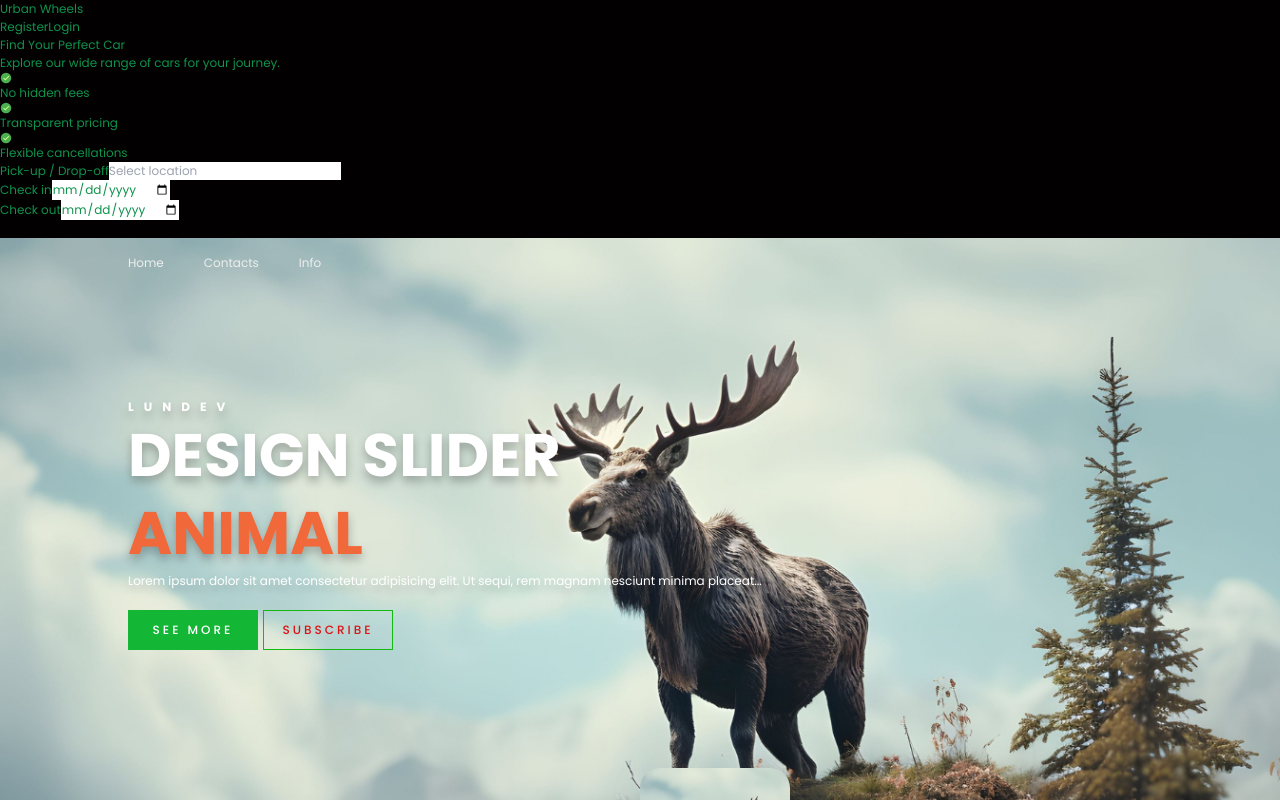
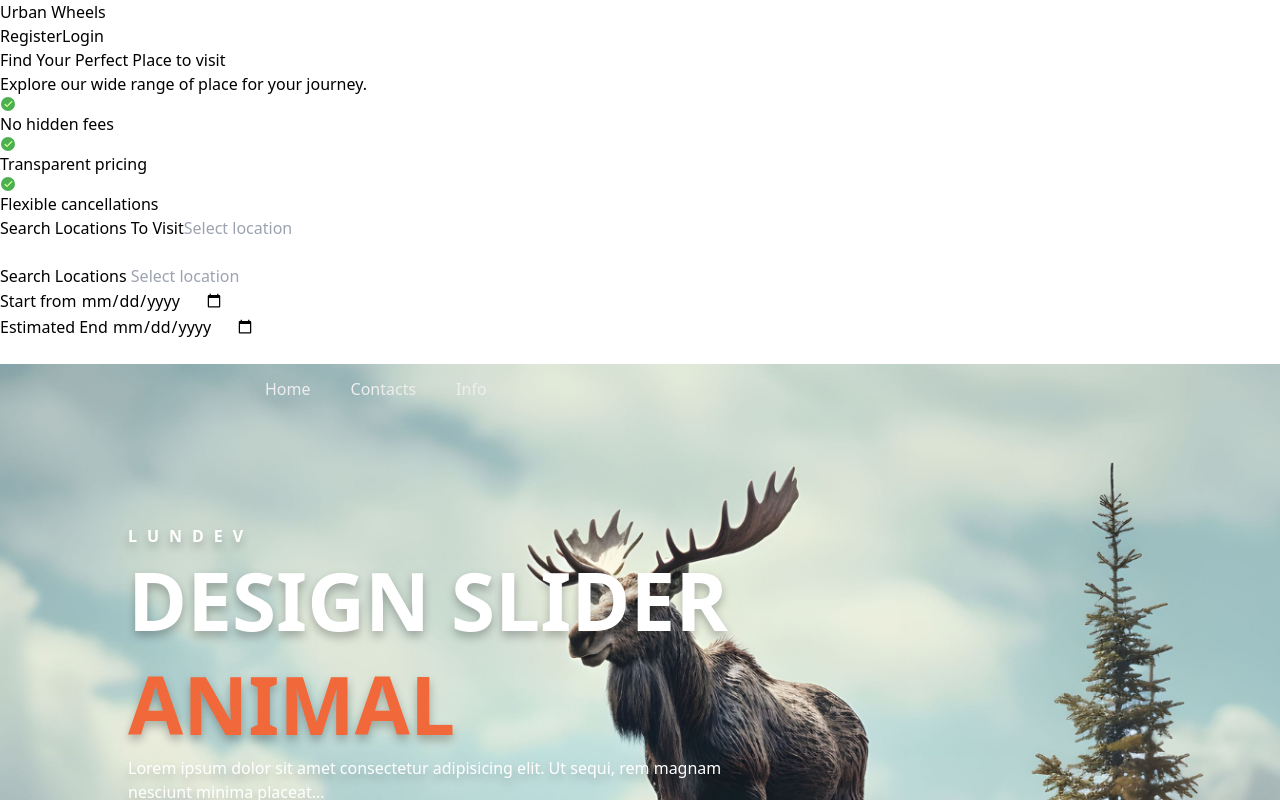
Before and after one commit to bibekcraft/Tour-Nepal, a React (Vite) app in the folder frontend/carrental/: page / in a window 1280 px wide. Shown: the top 800 px of the page. Built offline with nearby package versions, Linux system fonts and the light colour scheme.

Commit message:
Newly designing Neal

```diff
--- a/frontend/carrental/src/component/firstpage/TopBar.jsx
+++ b/frontend/carrental/src/component/firstpage/TopBar.jsx
@@ -2,7 +2,7 @@ import { FcOk } from "react-icons/fc";
 
 function TopBar() {
   return (
-    <div className="bg-gray-100 font-poppins">
+    <div className="bg-gray-100 font-poppins ">
       {/* Navbar */}
       <div className="flex items-center justify-between p-4 bg-white shadow-lg">
         <div className="flex items-center space-x-4">
@@ -21,15 +21,15 @@ function TopBar() {
 
       {/* Main Content */}
       <div className="py-16 text-center">
-        <h2 className="text-5xl font-bold">Find Your Perfect Car</h2>
+        <h2 className="text-5xl font-bold text-green-800">Find Your Perfect Place to visit</h2>
         <p className="mt-4 text-lg text-gray-500">
-          Explore our wide range of cars for your journey.
+          Explore our wide range of place    for your journey.
         </p>
 
         {/* Features */}
         <div className="flex justify-center mt-12 space-x-12">
           <div className="flex items-center space-x-3 text-lg">
-            <FcOk className="text-2xl" />
+            <FcOk className="text-2xl " />
             <span>No hidden fees</span>
           </div>
           <div className="flex items-center space-x-3 text-lg">
@@ -46,7 +46,40 @@ function TopBar() {
         <div className="inline-block p-10 mt-16 bg-white rounded-lg shadow-xl">
           <div className="flex items-center space-x-10">
             <div>
-              <label className="block text-lg font-semibold">Pick-up / Drop-off</label>
+              <label className="block text-lg font-semibold">Search Locations To Visit</label>
+              <input
+                type="text"
+                placeholder="Select location"
+                className="p-3 mt-2 border-2 border-gray-300 rounded-lg w-104 focus:outline-none focus:border-black"
+              />
+            </div>
+
+
+            <button className="p-4 text-white transition-all bg-black rounded-full hover:bg-gray-800">
+              <svg
+                className="w-6 h-6"
+                fill="none"
+                stroke="currentColor"
+                viewBox="0 0 24 24"
+                xmlns="http://www.w3.org/2000/svg"
+              >
+                <path
+                  strokeLinecap="round"
+                  strokeLinejoin="round"
+                  strokeWidth="2"
+                  d="M21 21l-6-6m2-5a7 7 0 11-14 0 7 7 0 0114 0z"
+                ></path>
+              </svg>
+
+            </button>
+          </div>
+          <h4></h4>
+          <div></div>
+
+          <div className="flex items-center mt-20 space-x-10">
+
+            <div>
+              <label className="block text-lg font-semibold">Search Locations </label>
               <input
                 type="text"
                 placeholder="Select location"
@@ -54,14 +87,14 @@ function TopBar() {
               />
             </div>
             <div>
-              <label className="block text-lg font-semibold">Check in</label>
+              <label className="block text-lg font-semibold"> Start from </label>
               <input
                 type="date"
                 className="w-48 p-3 mt-2 border-2 border-gray-300 rounded-lg focus:outline-none focus:border-black"
               />
             </div>
             <div>
-              <label className="block text-lg font-semibold">Check out</label>
+              <label className="block text-lg font-semibold"> Estimated End </label>
               <input
                 type="date"
                 className="w-48 p-3 mt-2 border-2 border-gray-300 rounded-lg focus:outline-none focus:border-black"
@@ -85,6 +118,7 @@ function TopBar() {
             </button>
           </div>
         </div>
+
       </div>
     </div>
   );
--- a/frontend/carrental/src/component/firstpage/places.css
+++ b/frontend/carrental/src/component/firstpage/places.css
@@ -1,16 +1,10 @@
 @import url('https://fonts.googleapis.com/css2?family=Poppins:ital,wght@0,100;0,200;0,300;0,400;0,500;0,600;0,700;0,800;0,900;1,100;1,200;1,300;1,400;1,500;1,600;1,700;1,800;1,900&display=swap');
-body{
-    margin: 0;
-    background-color: #020000;
-    color: #0f924c;
-    font-family: Poppins;
-    font-size: 12px;
-}
+
 a{
     text-decoration: none;
 }
 header{
-    width: 1140px;
+    width: 750px;
     max-width: 80%;
     margin: auto;
     height: 50px;
```
Also changed, not shown: frontend/carrental/src/component/firstpage/Whyus.jsx (added, +9 -0 lines), frontend/carrental/src/assets/mustang-village.jpg (renamed from frontend/carrental/src/assets/mustangvillage.jpg), frontend/carrental/src/component/firstpage/notes.txt.
